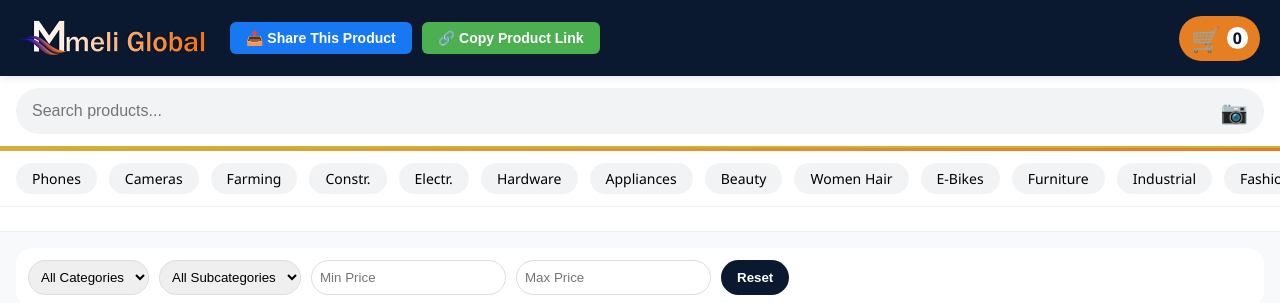
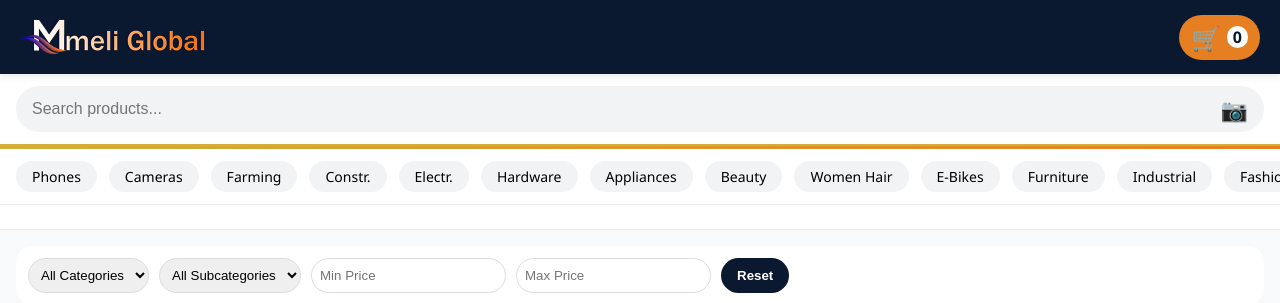
Before and after one commit to MmeliGlobal/Mmeli-Global, a plain HTML site: page index.html in a window 1280 px wide. Shown: the top 303 px of the page. Drawn offline with nearby package versions, Linux system fonts and the light colour scheme; no server answers.

Commit message:
Update index.html

```diff
--- a/index.html
+++ b/index.html
@@ -342,79 +342,6 @@
   <div onclick="switchPage('account')">👤</div>
 </nav>
 
-<script>
-(function() {
-  // Find the product image on the page (look for img with product class or the first large image)
-  let productImg = document.querySelector('img.product-image, img[class*="product"], img[src*="product"], .product-image img, img');
-
-  if (!productImg) {
-    console.warn('No product image found. Buttons not added.');
-    return;
-  }
-
-  // Create container for buttons
-  let container = document.createElement('div');
-  container.style.margin = '10px 0';
-  container.style.display = 'flex';
-  container.style.gap = '10px';
-  container.style.flexWrap = 'wrap';
-
-  // Create Share button
-  let shareBtn = document.createElement('button');
-  shareBtn.textContent = '📤 Share This Product';
-  shareBtn.style.padding = '8px 16px';
-  shareBtn.style.backgroundColor = '#1877f2';
-  shareBtn.style.color = 'white';
-  shareBtn.style.border = 'none';
-  shareBtn.style.borderRadius = '6px';
-  shareBtn.style.cursor = 'pointer';
-  shareBtn.style.fontSize = '14px';
-
-  // Create Copy Link button
-  let copyBtn = document.createElement('button');
-  copyBtn.textContent = '🔗 Copy Product Link';
-  copyBtn.style.padding = '8px 16px';
-  copyBtn.style.backgroundColor = '#4CAF50';
-  copyBtn.style.color = 'white';
-  copyBtn.style.border = 'none';
-  copyBtn.style.borderRadius = '6px';
-  copyBtn.style.cursor = 'pointer';
-  copyBtn.style.fontSize = '14px';
-
-  container.appendChild(shareBtn);
-  container.appendChild(copyBtn);
-
-  // Insert buttons right after the product image
-  productImg.parentNode.insertBefore(container, productImg.nextSibling);
-
-  // Share functionality
-  shareBtn.addEventListener('click', async () => {
-    if (navigator.share) {
-      try {
-        await navigator.share({
-          title: document.title || 'Mmeli Global Product',
-          text: 'Check out this product!',
-          url: window.location.href
-        });
-      } catch (err) {
-        console.log('Share canceled or failed:', err);
-      }
-    } else {
-      alert('Your browser does not support native sharing. Use the Copy Link button instead.');
-    }
-  });
-
-  // Copy link functionality
-  copyBtn.addEventListener('click', () => {
-    navigator.clipboard.writeText(window.location.href).then(() => {
-      alert('Product link copied to clipboard!');
-    }).catch(() => {
-      alert('Failed to copy. Please copy the URL from address bar.');
-    });
-  });
-})();
-</script>
-
 <script src="script.js"></script>
 </body>
 </html>
```
